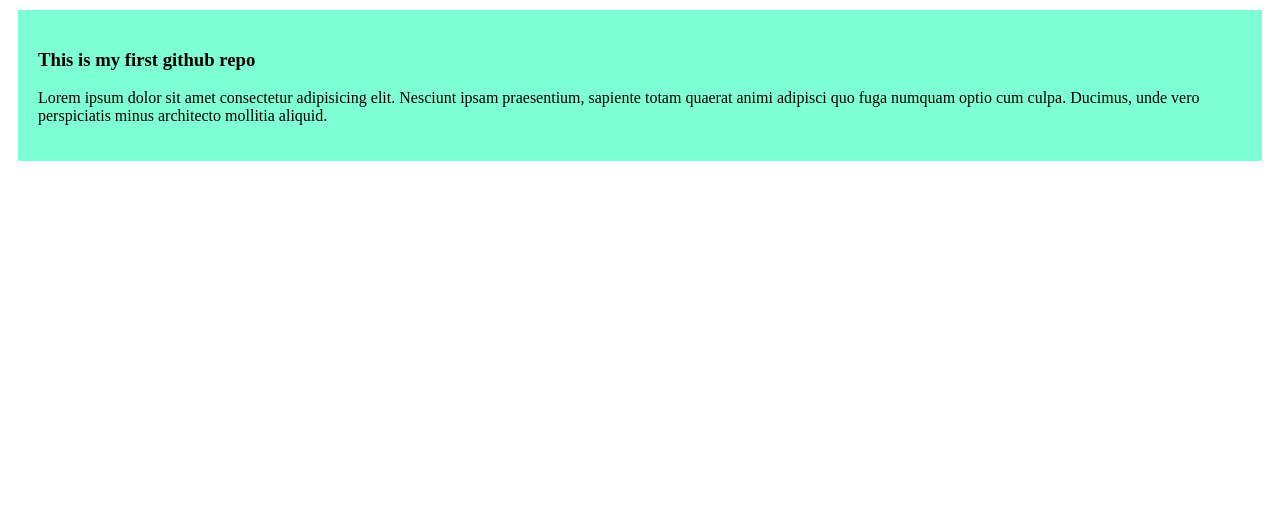
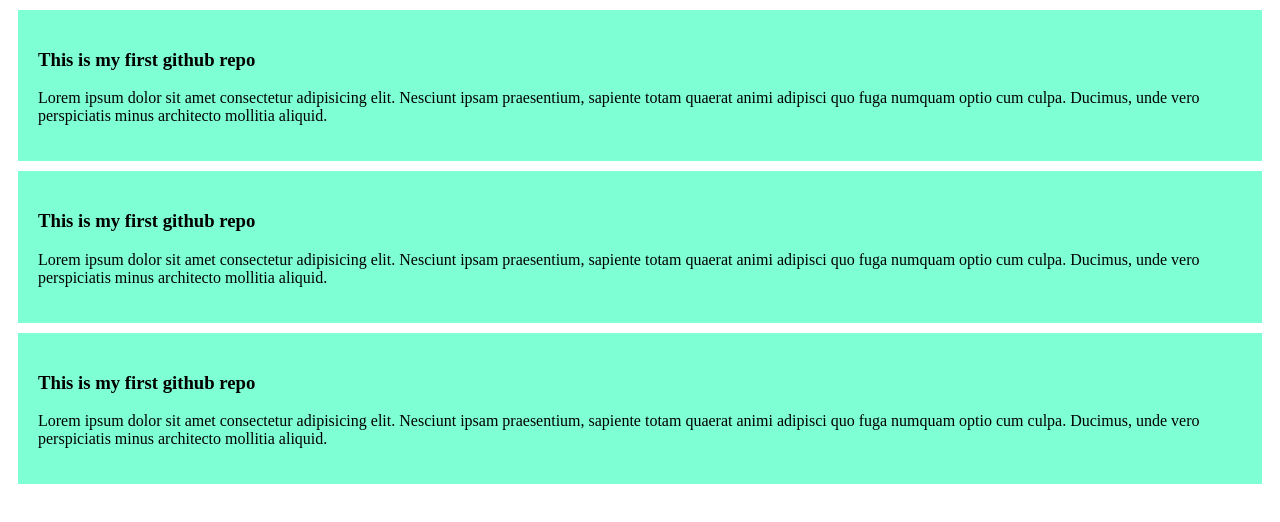
Before and after one commit to Ferdous14/new-repo, a plain HTML site: page index.html in a window 1280 px wide. Drawn offline with Linux system fonts and the light colour scheme.

Commit message:
This is the second change

```diff
--- a/index.html
+++ b/index.html
@@ -11,6 +11,14 @@
         <h3>This is my first github repo</h3>
         <p>Lorem ipsum dolor sit amet consectetur adipisicing elit. Nesciunt ipsam praesentium, sapiente totam quaerat animi adipisci quo fuga numquam optio cum culpa. Ducimus, unde vero perspiciatis minus architecto mollitia aliquid.</p>
     </div>
+    <div>
+        <h3>This is my first github repo</h3>
+        <p>Lorem ipsum dolor sit amet consectetur adipisicing elit. Nesciunt ipsam praesentium, sapiente totam quaerat animi adipisci quo fuga numquam optio cum culpa. Ducimus, unde vero perspiciatis minus architecto mollitia aliquid.</p>
+    </div>
+    <div>
+        <h3>This is my first github repo</h3>
+        <p>Lorem ipsum dolor sit amet consectetur adipisicing elit. Nesciunt ipsam praesentium, sapiente totam quaerat animi adipisci quo fuga numquam optio cum culpa. Ducimus, unde vero perspiciatis minus architecto mollitia aliquid.</p>
+    </div>
 
 </body>
 </html>
```
